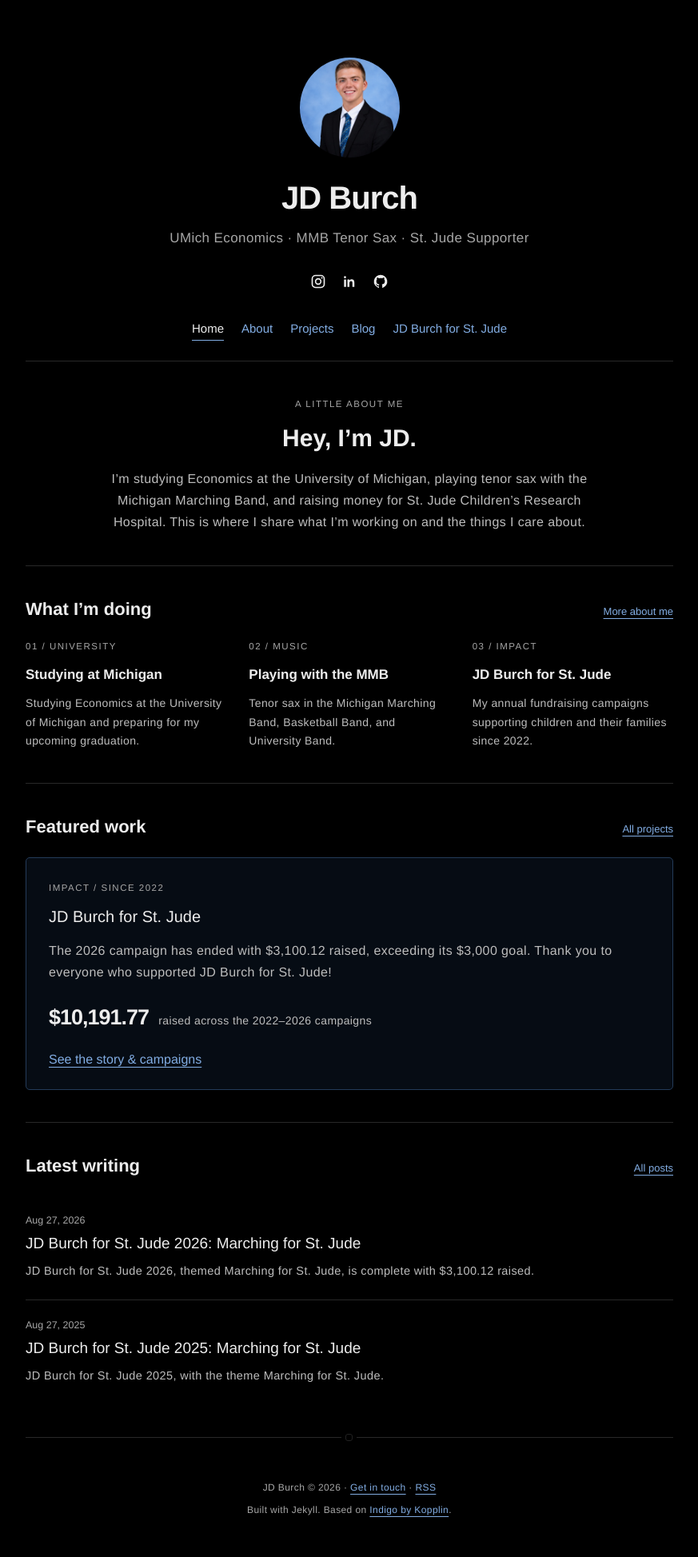
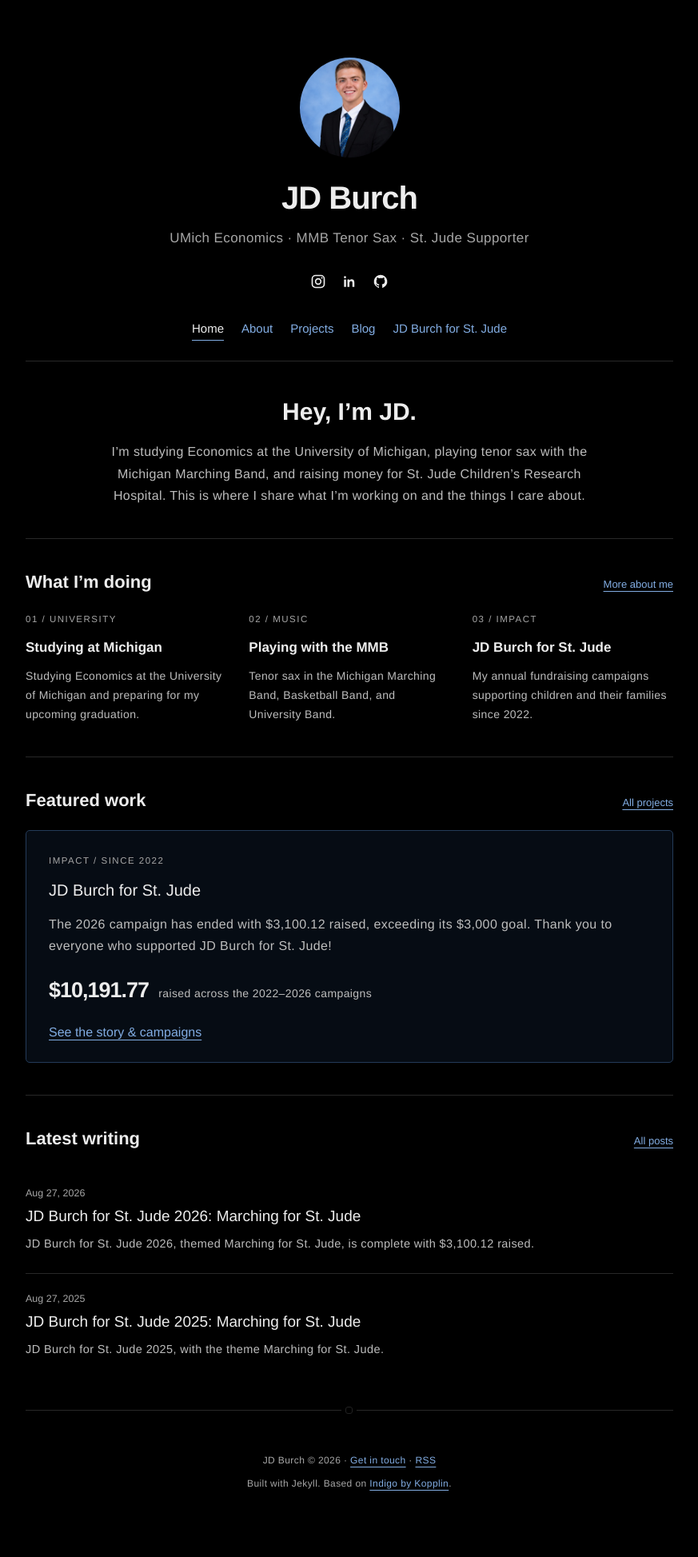
Before and after one commit to JDBurchHuzzah/jdburchhuzzah.github.io, a Jekyll site: the page built from index.html, in a window 1280 px wide. Shown: the whole page at 80% size, without its empty margins (203-1076 px from the left). Built offline with Jekyll 4.4.1, drawn with Linux system fonts in a browser that asks for light colours; after the commit the page ends 1913 px from its top, so only the background shows below that.

Commit message:
Remove A little about me label from homepage

```diff
--- a/index.html
+++ b/index.html
@@ -4,7 +4,6 @@
 description: Economics at the University of Michigan, music with the Michigan Marching Band, and fundraising for St. Jude. Get to know JD Burch.
 ---
 <section class="intro" aria-labelledby="hello">
-  <p class="eyebrow">A little about me</p>
   <h2 id="hello">Hey, I’m JD.</h2>
   <p>I’m studying Economics at the University of Michigan, playing tenor sax with the Michigan Marching Band, and raising money for St. Jude Children’s Research Hospital. This is where I share what I’m working on and the things I care about.</p>
 </section>
```
